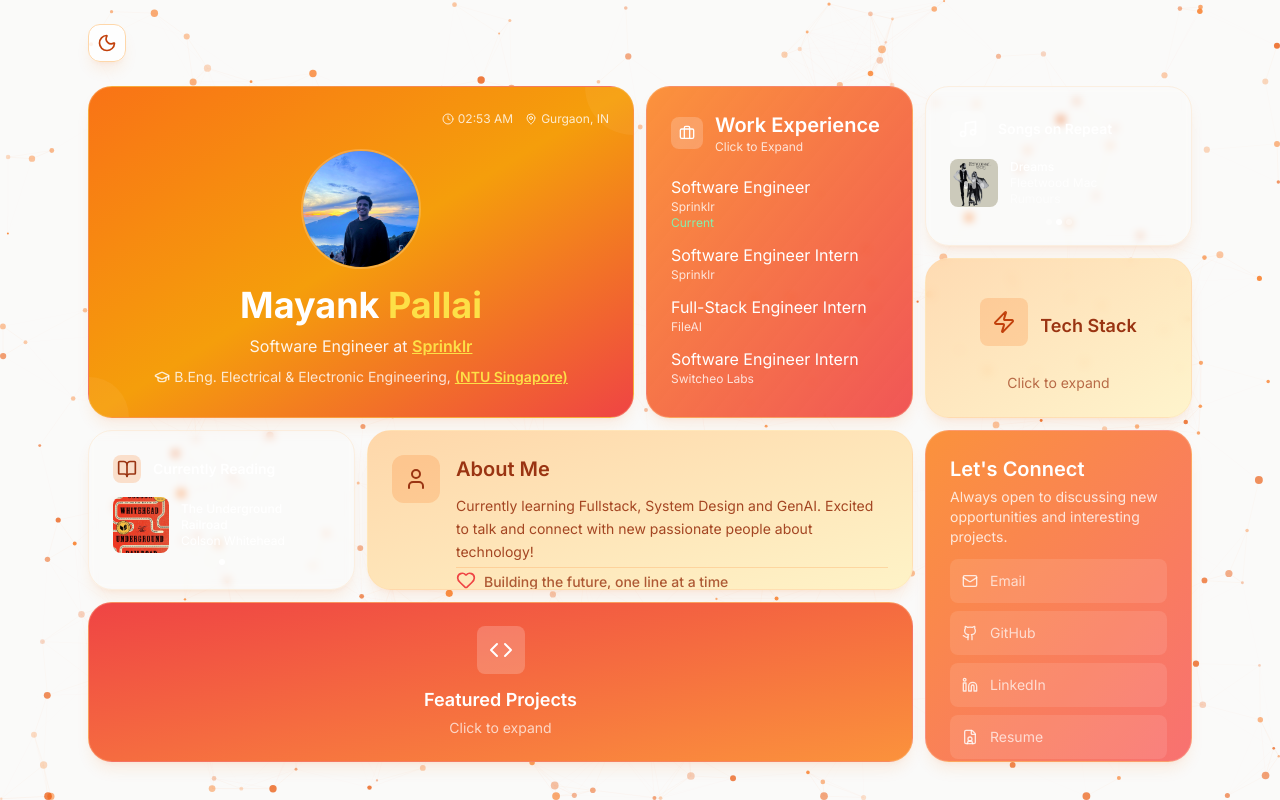
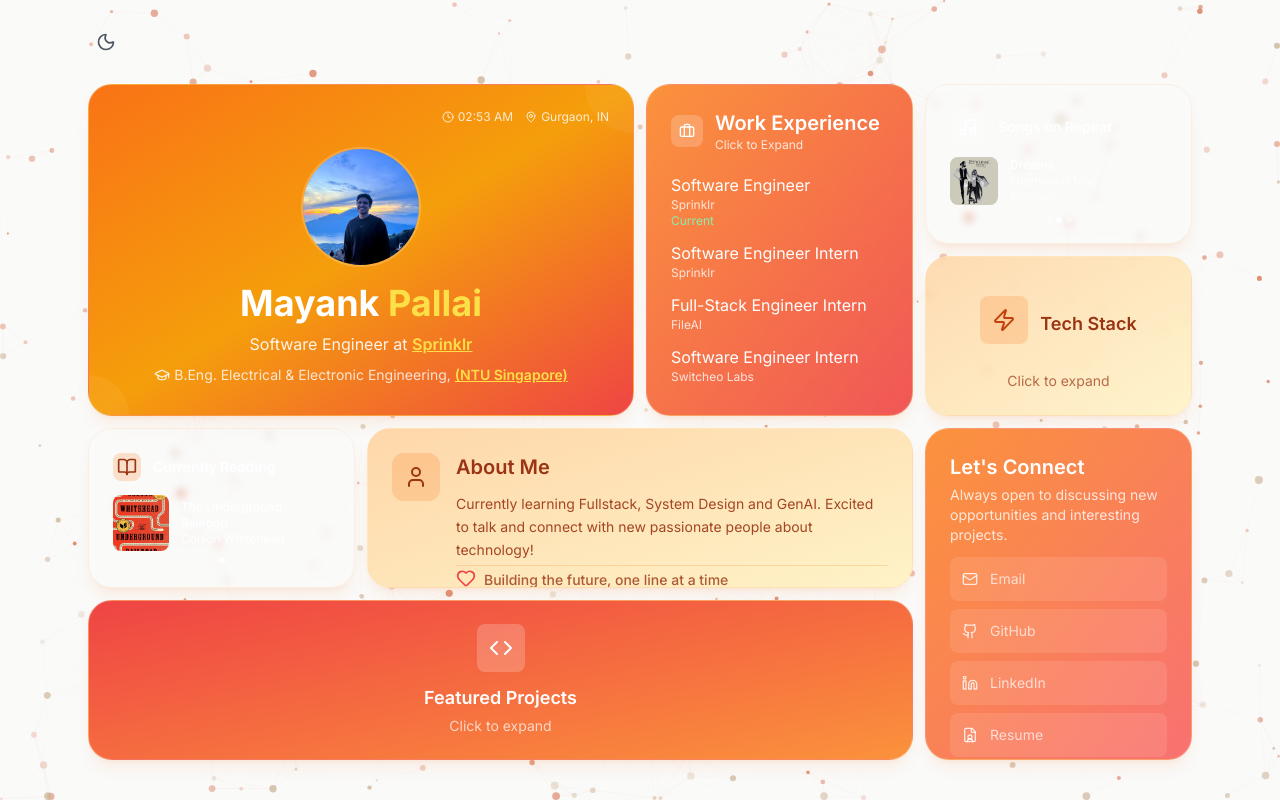
Before and after one commit to cyprus09/bento-website, a Next.js app: page / in a window 1280 px wide. Built offline with nearby package versions, Linux system fonts and the light colour scheme.

Commit message:
chore: update theme toggle and theme with bg

```diff
--- a/src/ui/AnimatedBackground.tsx
+++ b/src/ui/AnimatedBackground.tsx
@@ -41,7 +41,7 @@
           floatY: 0,
           size: Math.random() * 3 + 1,
           opacity: Math.random() * 0.6 + 0.2,
-          color: Math.random() > 0.5 ? 'rgba(249, 115, 22, ' : 'rgba(234, 88, 12, ',
+          color: Math.random() > 0.5 ? 'rgba(217, 119, 87, ' : 'rgba(204, 180, 153, ',
           floatSpeedX: (Math.random() - 0.5) * 0.5,
           floatSpeedY: (Math.random() - 0.5) * 0.5,
           floatRange: Math.random() * 30 + 20,
@@ -134,7 +134,7 @@
 
           if (particleDistance < 100) {
             ctx.beginPath();
-            ctx.strokeStyle = `rgba(249, 115, 22, ${0.1 * (1 - particleDistance / 100)})`;
+            ctx.strokeStyle = `rgba(187, 108, 67, ${0.1 * (1 - particleDistance / 100)})`;
             ctx.lineWidth = 0.5;
             ctx.moveTo(particle.x, particle.y);
             ctx.lineTo(otherParticle.x, otherParticle.y);
@@ -145,7 +145,7 @@
 
       if (mousePosition.x && mousePosition.y) {
         ctx.beginPath();
-        ctx.strokeStyle = 'rgba(249, 115, 22, 0.2)';
+        ctx.strokeStyle = 'rgba(187, 108, 67, 0.2)';
         ctx.lineWidth = 1;
         ctx.arc(mousePosition.x, mousePosition.y, 1, 0, Math.PI * 2);
         ctx.stroke();
@@ -154,7 +154,7 @@
           mousePosition.x, mousePosition.y, 0,
           mousePosition.x, mousePosition.y, 60
         );
-        gradient.addColorStop(0, 'rgba(249, 115, 22, 0.1)');
+        gradient.addColorStop(0, 'rgba(187, 108, 67, 0.1)');
         gradient.addColorStop(1, 'transparent');
 
         ctx.fillStyle = gradient;
--- a/src/ui/ThemeToggle.tsx
+++ b/src/ui/ThemeToggle.tsx
@@ -7,19 +7,21 @@
   const [isDark, setIsDark] = useState(false);
   const [mounted, setMounted] = useState(false);
 
+  // Reads localStorage/matchMedia, which can't run during render — must sync theme state on mount.
   useEffect(() => {
-    setMounted(true);
-
     const savedTheme = localStorage.getItem('theme');
     const systemPrefersDark = window.matchMedia('(prefers-color-scheme: dark)').matches;
 
     if (savedTheme === 'dark' || (!savedTheme && systemPrefersDark)) {
+      // eslint-disable-next-line react-hooks/set-state-in-effect
       setIsDark(true);
       document.documentElement.classList.add('dark');
     } else {
       setIsDark(false);
       document.documentElement.classList.remove('dark');
     }
+
+    setMounted(true);
   }, []);
 
   const toggleTheme = () => {
@@ -37,21 +39,19 @@
 
   // Prevent hydration mismatch
   if (!mounted) {
-    return (
-      <div className="p-2 rounded-lg bg-card border border-border w-9 h-9" />
-    );
+    return <div className="glass-surface rounded-xl w-9 h-9" />;
   }
 
   return (
     <button
       onClick={toggleTheme}
-      className="p-2 rounded-xl bg-white/80 dark:bg-orange-900/80 border border-orange-200 dark:border-orange-700 hover:bg-orange-50 dark:hover:bg-orange-800 transition-all duration-200 shadow-lg shadow-orange-500/10"
+      className="glass-surface p-2 rounded-xl hover:bg-white/90 dark:hover:bg-gray-800/70 transition-colors duration-200"
       aria-label="Toggle theme"
     >
       {isDark ? (
-        <Sun className="w-5 h-5 text-orange-600 dark:text-orange-300" />
+        <Sun className="w-5 h-5 text-terracotta dark:text-tan" />
       ) : (
-        <Moon className="w-5 h-5 text-orange-700" />
+        <Moon className="w-5 h-5 text-gray-600" />
       )}
     </button>
   );
```
